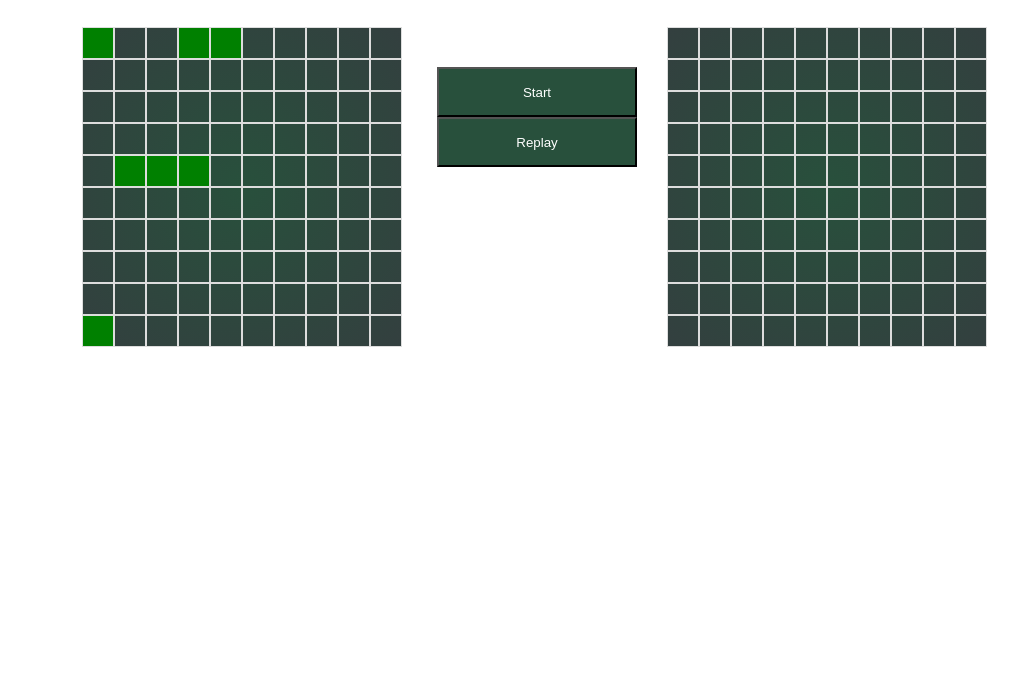
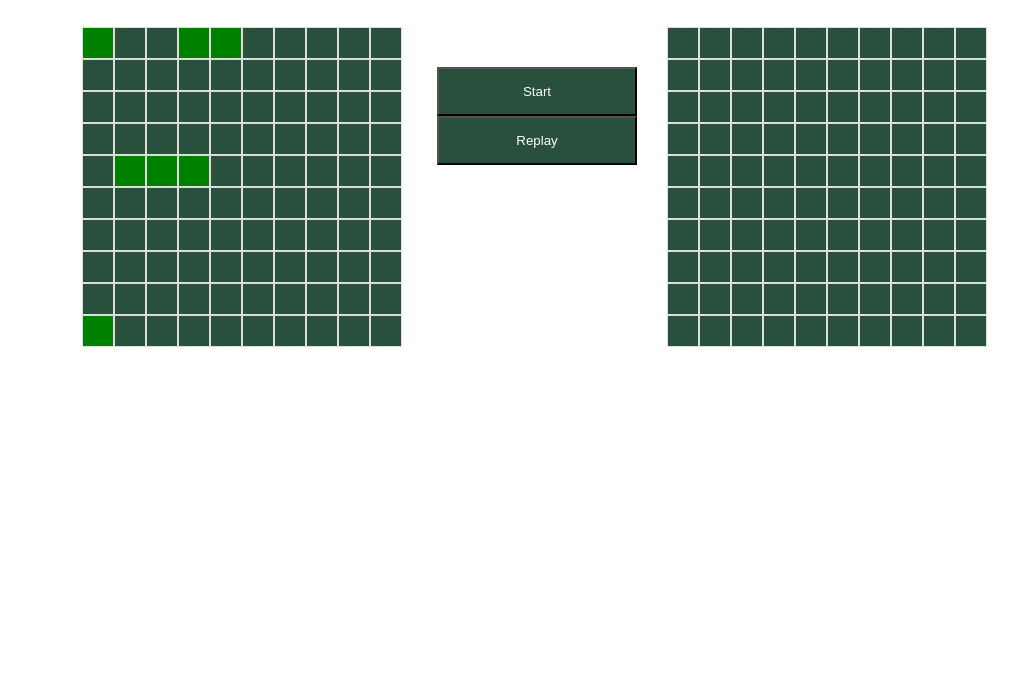
Before and after one commit to zinagithub/battleship, a website built with webpack: page dist/index.html in a window 1280 px wide. Shown: the part 111-808 px from the top of the page, without its empty margins (104-1122 px from the left). Built offline with nearby package versions, Linux system fonts and the light colour scheme.

Commit message:
css modifications

```diff
--- a/src/player/player.js
+++ b/src/player/player.js
@@ -10,10 +10,10 @@
         while (cond){
           line = Math.floor(Math.random() * Math.floor(9));
           col  = Math.floor(Math.random() * Math.floor(9));
-          if (this.playAIPos.indexOf([line, col]) == -1){
+          if (this.playAIPos.indexOf([line, col]) === -1){
             this.playAIPos.push([line, col]);
             cond = false;
-            //console.log('AIpos:', this.playAIPos);
+            console.log('AIpos:', this.playAIPos);
             return [line, col];
           }
         }
--- a/src/style.css
+++ b/src/style.css
@@ -1,6 +1,5 @@
 body,
 html {
-  box-sizing: border-box;
   height: 100%;
   width: 100%;
 }
@@ -15,7 +14,6 @@
 }
 .msgClass {
 	background: pink;
-	height: 25px;
 	margin : 0 auto;
 	padding: 20px;
 	text-align: center;
@@ -32,15 +30,7 @@
 }
 
 .board1, .board2 {
-  background: gray
-  radial-gradient(center, rgba(40,80,60,1), rgba(0,20,20,.6));
-  background: gray
-    -webkit-radial-gradient(center, rgba(40,80,60,1), rgba(0,20,20,.6));
-  background: gray
-    -moz-radial-gradient(center, rgba(40,80,60,1), rgba(0,20,20,.6));
-  background: gray
-    -ms-radial-gradient(center, rgba(40,80,60,1), rgba(0,20,20,.6));
-
+  background: rgba(40,80,60,1);
   background-size: cover;
   overflow: hidden;
   position: relative;
@@ -76,7 +66,7 @@
 	left : 30px;
 	margin : 0 auto;
 	opacity: 1;
+	padding: 15px;
 	position : relative;
-	height: 50px;
 	width :200px;
 }
```
